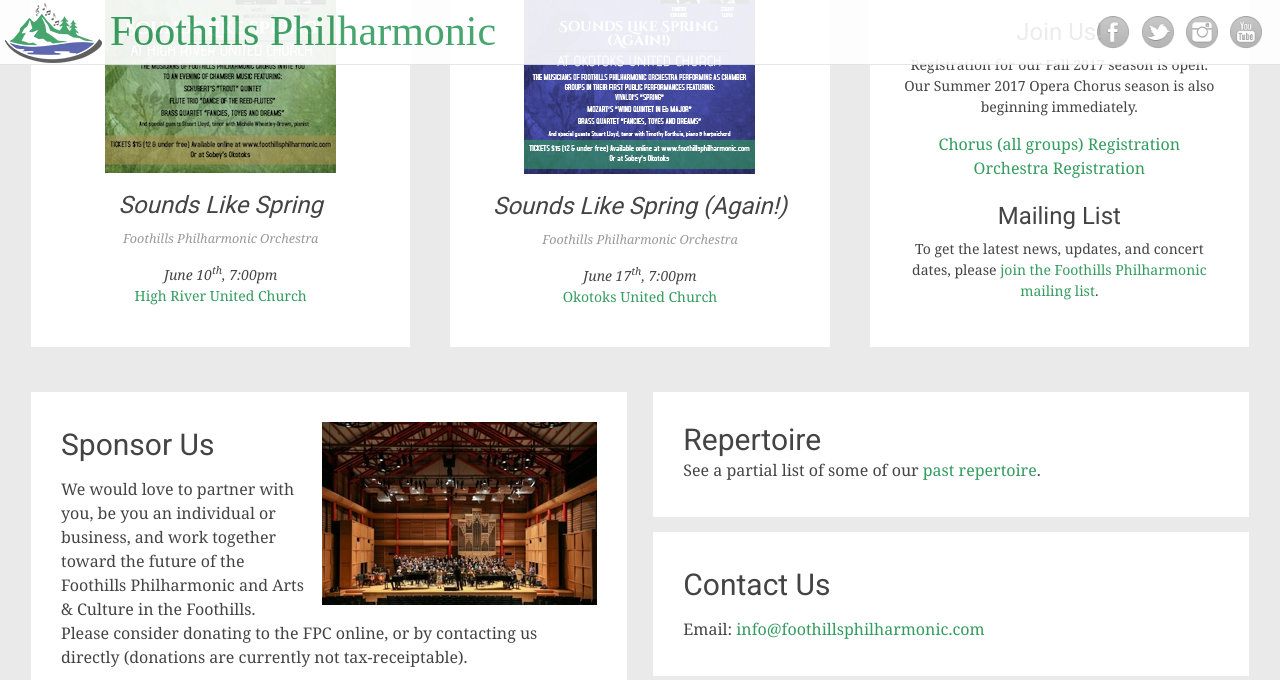
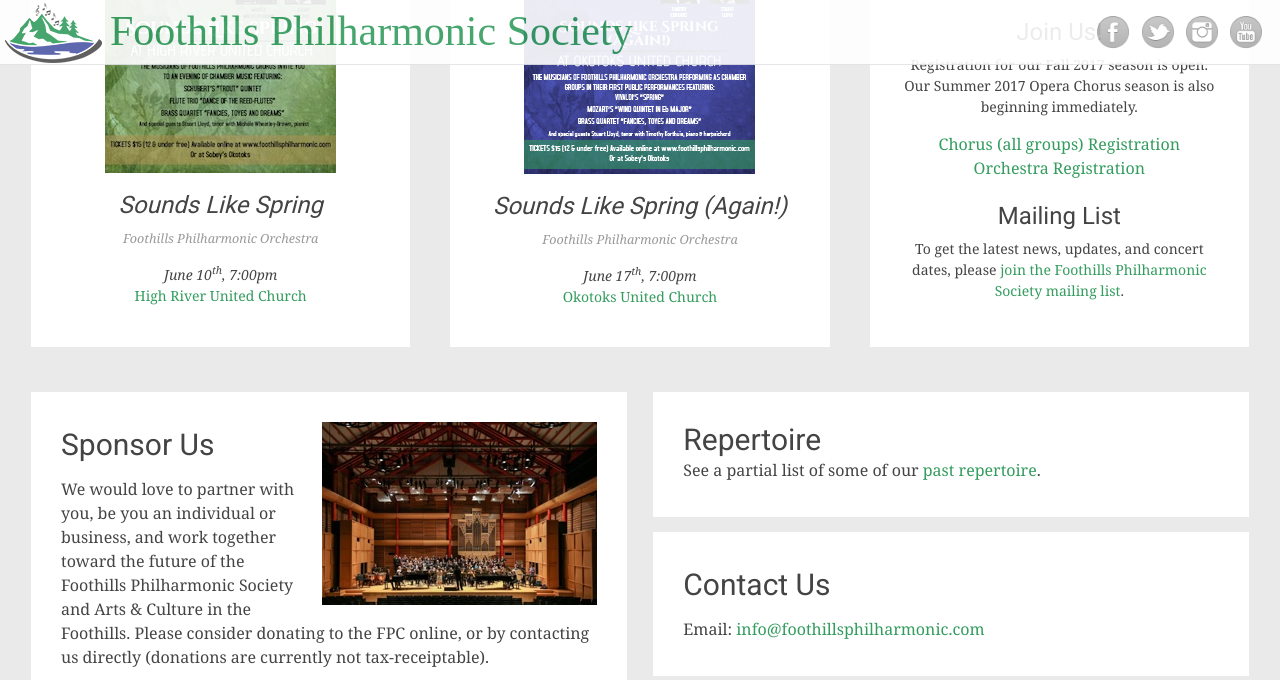
Before and after one commit to percyhanna/fps, a Jekyll site: the page built from index.html, in a window 1280 px wide and 900 px high, scrolled down 698 px, cut to the strip 0-680 px from the top of the window. Built offline with Jekyll 4.4.1, drawn with Linux system fonts in a browser that asks for light colours; some web fonts are replaced; Markdown is read by kramdown in place of the engine named in the settings.

Commit message:
Add "Society" to all FP references

```diff
--- a/_config.yml
+++ b/_config.yml
@@ -1,4 +1,4 @@
-name: Foothills Philharmonic
+name: Foothills Philharmonic Society
 markdown: redcarpet
 url: http://www.foothillsphilharmonic.com
 gems:
@@ -10,4 +10,4 @@
       path: ""
       type: "pages"
     values:
-      description: "Foothills Philharmonic - Bringing beautiful music to the Foothills in Southern Alberta, Canada"
+      description: "Foothills Philharmonic Society - Bringing beautiful music to the Foothills in Southern Alberta, Canada"
--- a/_layouts/default.html
+++ b/_layouts/default.html
@@ -36,7 +36,7 @@
     <header id="masthead" class="site-header" role="banner">
       <div class="header-wrap clearfix">
         <div class="site-branding">
-          <h1><a href="/">Foothills Philharmonic</a></h1>
+          <h1><a href="/">Foothills Philharmonic Society</a></h1>
         </div>
 
         <nav id="site-navigation" class="main-navigation" role="navigation">
--- a/_layouts/lite.html
+++ b/_layouts/lite.html
@@ -35,7 +35,7 @@
     <header id="masthead" class="site-header" role="banner">
       <div class="header-wrap clearfix">
         <div class="site-branding">
-          <h1><a href="/">Foothills Philharmonic</a></h1>
+          <h1><a href="/">Foothills Philharmonic Society</a></h1>
         </div>
 
         <nav id="site-navigation" class="main-navigation" role="navigation">
--- a/_layouts/no-banner.html
+++ b/_layouts/no-banner.html
@@ -34,7 +34,7 @@
     <header id="masthead" class="site-header no-banner" role="banner">
       <div class="header-wrap clearfix">
         <div class="site-branding">
-          <h1><a href="/">Foothills Philharmonic</a></h1>
+          <h1><a href="/">Foothills Philharmonic Society</a></h1>
         </div>
 
         <nav id="site-navigation" class="main-navigation" role="navigation">
--- a/index.html
+++ b/index.html
@@ -1,6 +1,6 @@
 ---
 layout: default
-title: Foothills Philharmonic
+title: Foothills Philharmonic Society
 ---
 
 <div class="inner-wrap">
@@ -43,7 +43,7 @@
             <br/>
 
             <h1 class="entry-title">Mailing List</h1>
-            <p>To get the latest news, updates, and concert dates, please <a href="http://eepurl.com/bzn_Jf" target="_blank">join the Foothills Philharmonic mailing list</a>.</p>
+            <p>To get the latest news, updates, and concert dates, please <a href="http://eepurl.com/bzn_Jf" target="_blank">join the Foothills Philharmonic Society mailing list</a>.</p>
           </div>
         </div>
       </div>
@@ -53,7 +53,7 @@
           <div class="page_text_container">
             <img alt="Invest" src="/images/invest.jpg" width="275" height="183" class="right">
             <h1 class="entry-title">Sponsor Us</h1>
-            <p>We would love to partner with you, be you an individual or business, and work together toward the future of the Foothills Philharmonic and Arts &amp; Culture in the Foothills. Please consider donating to the FPC online, or by contacting us directly (donations are currently not tax-receiptable).</p>
+            <p>We would love to partner with you, be you an individual or business, and work together toward the future of the Foothills Philharmonic Society and Arts &amp; Culture in the Foothills. Please consider donating to the FPC online, or by contacting us directly (donations are currently not tax-receiptable).</p>
             <form action="https://www.paypal.com/cgi-bin/webscr" method="post" target="_blank">
             <input type="hidden" name="cmd" value="_s-xclick">
             <input type="hidden" name="hosted_button_id" value="34W5DW7SNTZVU">
--- a/spring-swing.html
+++ b/spring-swing.html
@@ -16,7 +16,7 @@
         <div class="entry-content">
           <p><strong>A variety of popular and classic jazz, sung by our own Okotoks jazz group!</strong></p>
 
-          <p>Foothills Philharmonic is excited to present to you Spring Swing. This season we will be performing a variety of popular and classic jazz music, including Duke Ellington, Irving Berlin, the Chordettes, and the Beatles. The concert will feature the Foothills Philharmonic Jazz Chorus, Women's Jazz Chorus, as well as several solo and small groups. There is something for everyone, and the lively music is sure to get you in the spirit of the spring season!</p>
+          <p>Foothills Philharmonic Society is excited to present to you Spring Swing. This season we will be performing a variety of popular and classic jazz music, including Duke Ellington, Irving Berlin, the Chordettes, and the Beatles. The concert will feature the Foothills Philharmonic Jazz Chorus, Women's Jazz Chorus, as well as several solo and small groups. There is something for everyone, and the lively music is sure to get you in the spirit of the spring season!</p>
 
           <h6>Concert Date</h6>
           <p style="float: right"><a href="http://www.brownpapertickets.com/event/2934591" target="_blank" style="margin-top: 26px; background-color: #339c5e;color: #fff;padding: 0.5em 0.75em;margin: 0 auto;display: inline-block; font-size: 18px;">Buy Tickets!</a></p>
```
Also changed, not shown: README.md.
